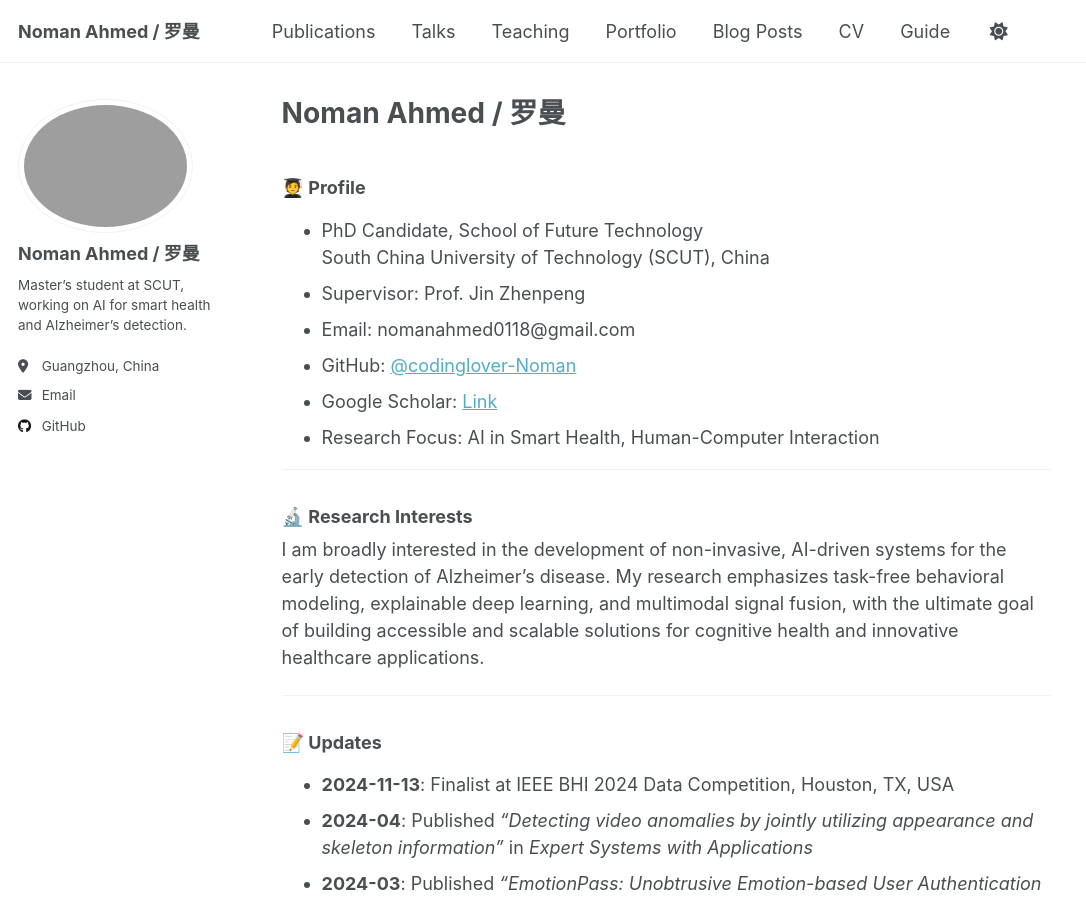
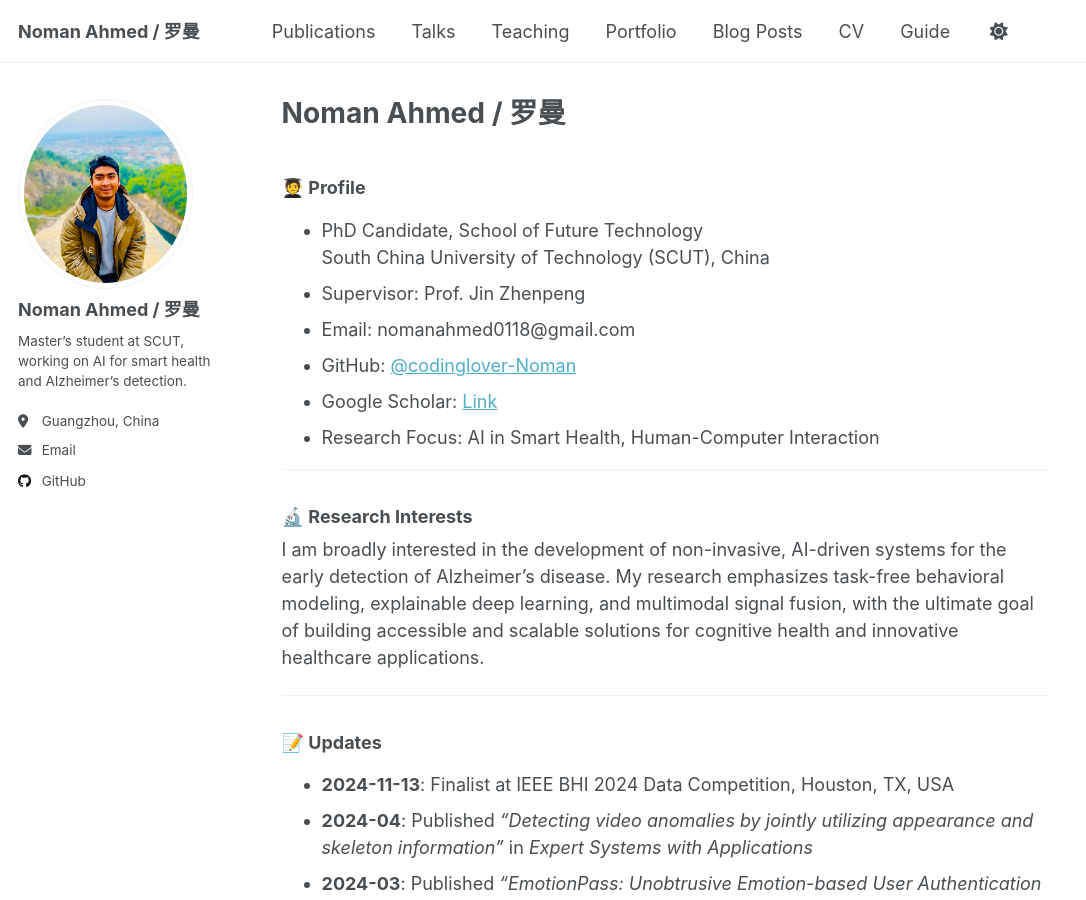
Before and after one commit to codinglover-Noman/NOMAN-AHMED, a Jekyll site: the page built from _pages/about.md, in a window 1280 px wide and 900 px high. Shown: the whole window, without its empty margins (0-1086 px from the left). Built offline with Jekyll 4.4.1, drawn with Linux system fonts in a browser that asks for light colours.

Commit message:
Update authors.yml

```diff
--- a/_data/authors.yml
+++ b/_data/authors.yml
@@ -1,6 +1,6 @@
 noman:
   name: "Noman Ahmed / 罗曼"
-  avatar: "/assets/images/Weixin Image_20250329213856.jpg"
+  avatar: "/assets/images/profile.jpg"
   bio: "Master’s student at SCUT, working on AI for smart health and Alzheimer’s detection."
   location: "Guangzhou, China"
   email: "nomanahmed0118@gmail.com"
```
